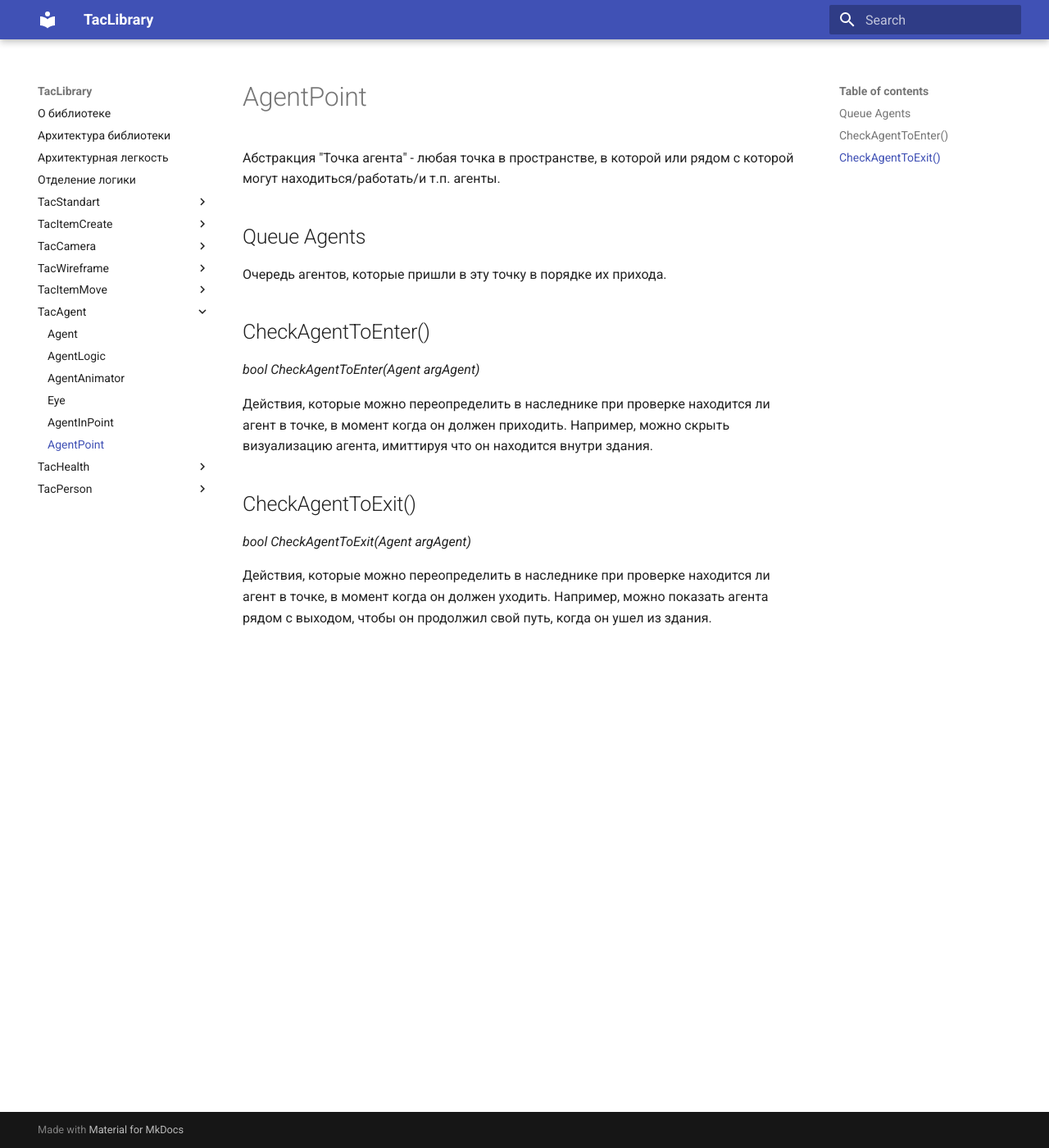
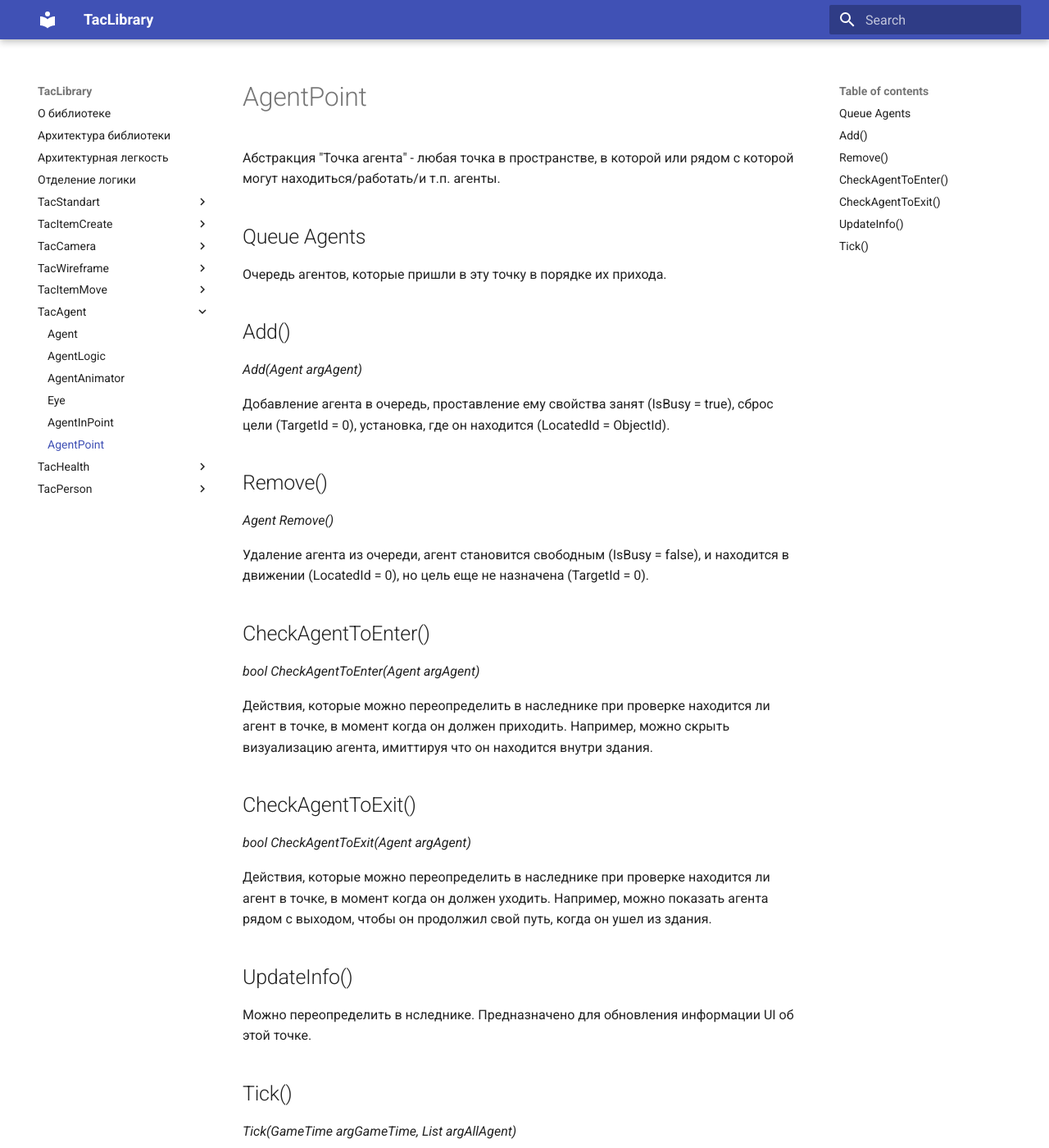
Before and after one commit to tac1402/TacBattleAI, an MkDocs documentation site: the page built from docs/TacAgent/AgentPoint.md, in a window 1280 px wide and 1400 px high. Shown: the whole window at 82% size. Built offline with MkDocs 1.6.1 and Material for MkDocs 9.7.7, drawn with Linux system fonts in a browser that asks for light colours; some of the changed text lies outside the part shown.

Commit message:
Update AgentPoint.md

```diff
--- a/docs/TacAgent/AgentPoint.md
+++ b/docs/TacAgent/AgentPoint.md
@@ -9,6 +9,16 @@ title: AgentPoint
 
 Очередь агентов, которые пришли в эту точку в порядке их прихода.
 
+## Add()
+_Add(Agent argAgent)_
+
+Добавление агента в очередь, проставление ему свойства занят (IsBusy = true), сброс цели (TargetId = 0), установка, где он находится (LocatedId = ObjectId).
+
+## Remove()
+_Agent Remove()_
+
+Удаление агента из очереди, агент становится свободным (IsBusy = false), и находится в движении (LocatedId = 0), но цель еще не назначена (TargetId = 0).
+
 ## CheckAgentToEnter()
 _bool CheckAgentToEnter(Agent argAgent)_
 
@@ -18,3 +28,12 @@ _bool CheckAgentToEnter(Agent argAgent)_
 _bool CheckAgentToExit(Agent argAgent)_
 
 Действия, которые можно переопределить в наследнике при проверке находится ли агент в точке, в момент когда он должен уходить. Например, можно показать агента рядом с выходом, чтобы он продолжил свой путь, когда он ушел из здания.
+
+## UpdateInfo()
+
+Можно переопределить в нследнике. Предназначено для обновления информации UI об этой точке.
+
+## Tick()
+_Tick(GameTime argGameTime, List<Agent> argAllAgent)_
+
+Вызывается в каждым момент времени, например раз в час игрового времени, для обновления информации в точках. argGameTime - текущие игровое время, argAllAgent - список всех агентов в мире, например среди них можно найти тех которые направлялись к этой точке (argAllAgent.FindAll(x => x.TargetId == ObjectId)). Последовательно вызывает CheckAgentToEnter() если точка открыта (рабочие время WorkingTill точки меньше текущего), и прошедшие проверку добавляются в очередь. Аналогично вызывает CheckAgentToExit() если точку нужно закрывать (рабочие время WorkingTill точки больше текущего). В заключение вызывается UpdateInfo() для обновления информации UI об этой точке.
```
